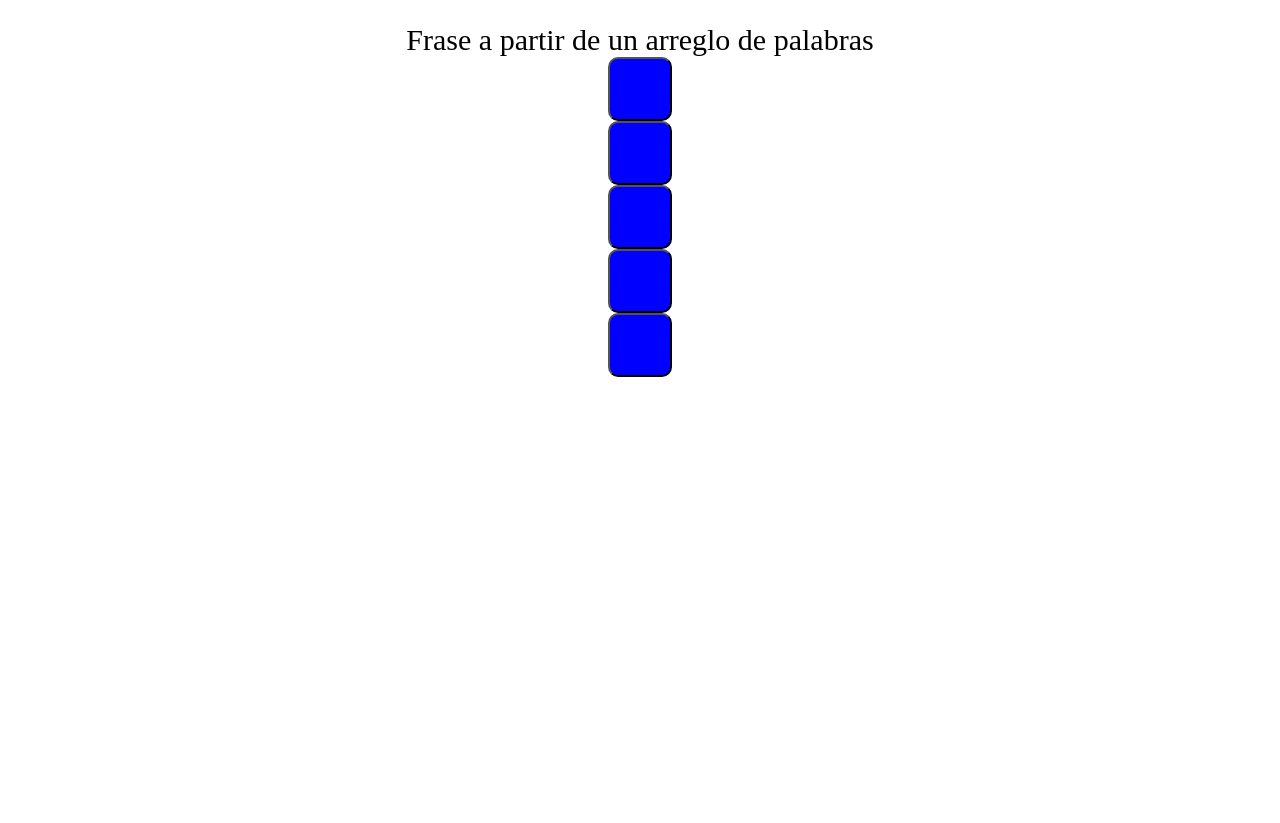
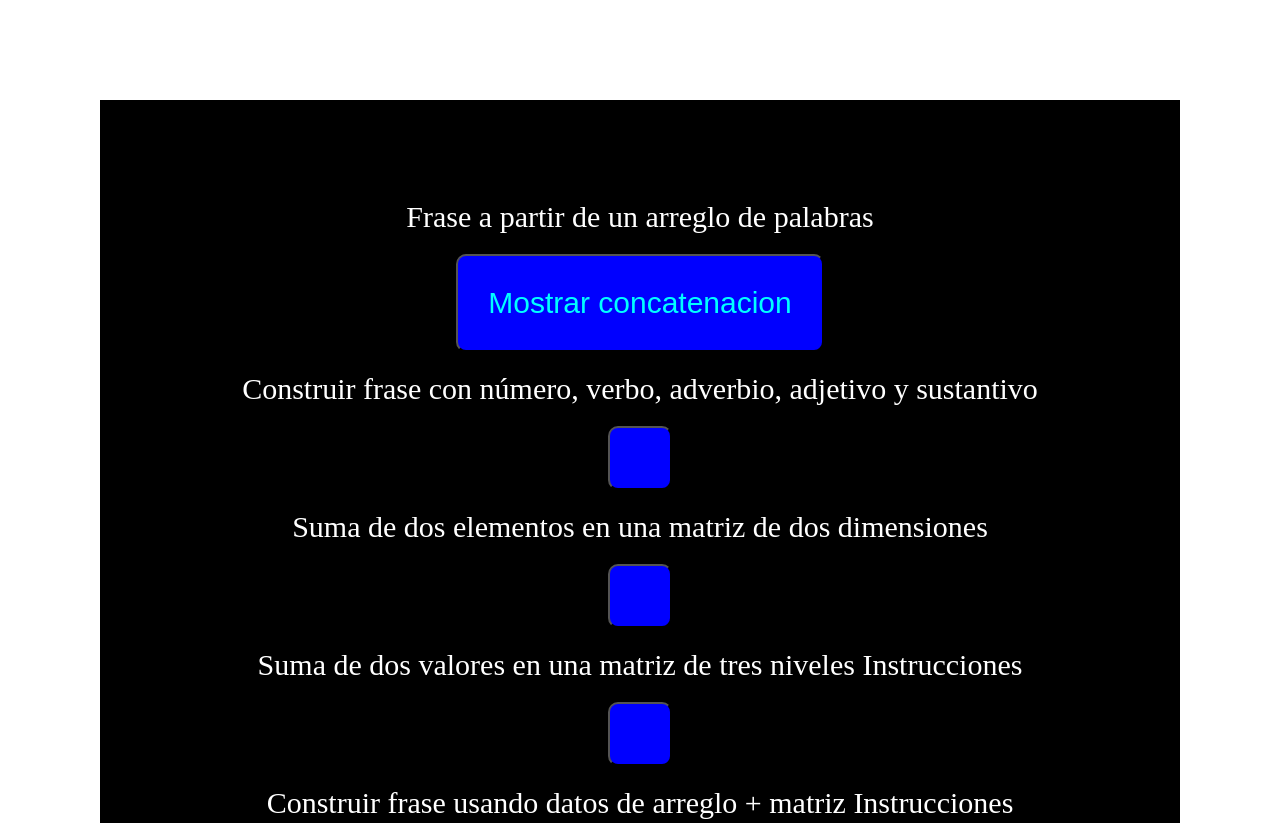
Before and after one commit to AngelNavea/desarrollo_app_web, a plain HTML site: page js/ejercicio 2.5/index.html in a window 1280 px wide. Shown: the top 823 px of the page. Before the commit the page ends 800 px from the top, so only its background shows below. Drawn offline with Linux system fonts and the light colour scheme.

Commit message:
comienzo de tarea 2.5

```diff
--- a/js/ejercicio 2.5/index.html
+++ b/js/ejercicio 2.5/index.html
@@ -8,15 +8,20 @@
     </head>
     <body>
         <div class="container">
-            <p> Frase a partir de un arreglo de palabras</p>
+
+            <p>Frase a partir de un arreglo de palabras</p>
+            <button onclick="concatenacion_palabras()">Mostrar concatenacion</button>
+
+            <p>Construir frase con número, verbo, adverbio, adjetivo y sustantivo</p>
             <button onclick="mostrarDia()"></button>
-            <p></p>
+
+            <p>Suma de dos elementos en una matriz de dos dimensiones</p>
             <button onclick="mostrarDia()"></button>
-            <p></p>
+
+            <p>Suma de dos valores en una matriz de tres niveles Instrucciones</p>
             <button onclick="mostrarDia()"></button>
-            <p></p>
-            <button onclick="mostrarDia()"></button>
-            <p></p>
+
+            <p>Construir frase usando datos de arreglo + matriz Instrucciones</p>
             <button onclick="mostrarDia()"></button>
         </div>
         <script src="script.js"></script>
--- a/js/ejercicio 2.5/script.js
+++ b/js/ejercicio 2.5/script.js
@@ -1,4 +1,4 @@
-function diferenciaCentroExtremos() {
+function concatenacion_palabras() {
     let palabras = ["Juan", "corre", "rápidamente", "feliz", "parque"];
-    alert();
+    alert("mi nombre es"+palabras+" y voy a "+palabras+""+palabras+""+palabras+""+palabras);
 }
--- a/js/ejercicio 2.5/style.css
+++ b/js/ejercicio 2.5/style.css
@@ -5,17 +5,21 @@
 }
 
 .container {
-    height: 200px;
     padding: 100px;
     display: flex;
     flex-direction: column;
     align-items: center;
     justify-content: center;
+    margin: 100px;
+    background-color: black;
+    color: white;
 }
 
 .container button{
     background-color: blue;
     padding: 30px;
-    color:  yellow;
+    color:  cyan;
     border-radius: 10px;
+    margin-top: 20px;
+    margin-bottom: 20px;
 }
```
